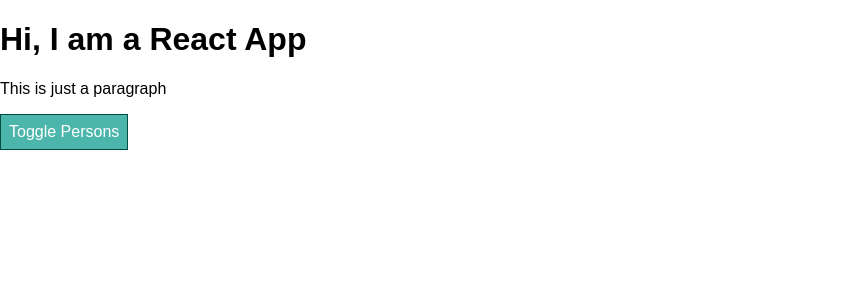
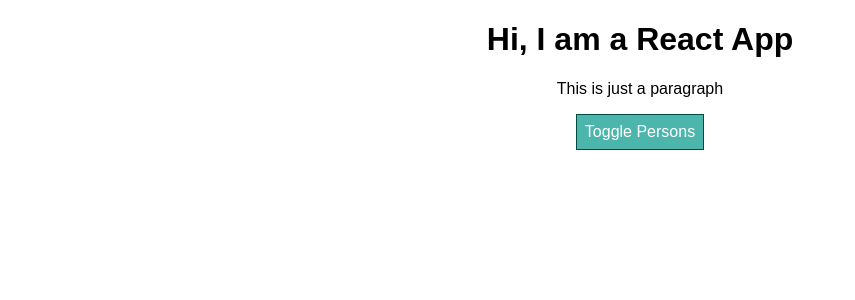
Before and after one commit to Christianq010/udemy_react-complete-guide, a React app: page / in a window 1280 px wide. Shown: the top 300 px of the page, without its empty margins (0-855 px from the left). Built offline with nearby package versions, Linux system fonts and the light colour scheme.

Commit message:
Refactor: Use scss instead of css and import using modules/ classes

```diff
--- a/src/App.js
+++ b/src/App.js
@@ -1,5 +1,5 @@
 import React, { Component } from 'react';
-import './App.css';
+import classes from './App.scss';
 
 import Person from './Person/Person';
 
@@ -72,19 +72,19 @@
       style.backgroundColor = '#EF5350';
     }
 
-    let classes = [];
+    const assginedClasses = [];
 
     if (this.state.person.length <= 2) {
-      classes.push('red');
+      assginedClasses.push(classes.red);
     }
     if (this.state.person.length <= 1) {
-      classes.push('bold');
+      assginedClasses.push(classes.bold);
     }
 
     return (
-        <div className="App">
+        <div className={classes.App}>
           <h1>Hi, I am a React App</h1>
-          <p className={classes.join(' ')}>This is just a paragraph</p>
+          <p className={assginedClasses.join(' ')}>This is just a paragraph</p>
           <button style={style}
                   onClick={this.togglePersonsHandler}>Toggle Persons</button>
           {person}
--- a/src/Person/Person.js
+++ b/src/Person/Person.js
@@ -1,17 +1,11 @@
 import React from 'react';
 
-import Radium from 'radium';
-import './Person.css';
+import classes from './Person.scss';
 
 
 const person = (props) => {
-    const style = {
-        '@media (min-width: 500px)': {
-            width: '450px'
-        }
-    };
     return (
-        <div className="Person" style={style}>
+        <div className={classes.Person}>
             <p onClick={props.click}>I'm a {props.name} who is { props.age } years old</p>
             <p>{props.children}</p>
             <input type="text" onChange={props.changed} value={props.name}/>
@@ -19,4 +13,4 @@
     )
 }
 
-export default Radium(person);
+export default person;
--- a/src/index.js
+++ b/src/index.js
@@ -1,6 +1,6 @@
 import React from 'react';
 import ReactDOM from 'react-dom';
-import './index.css';
+import './index.scss';
 import App from './App';
 import registerServiceWorker from './registerServiceWorker';
 
--- a/src/index.css
+++ b/src/index.scss
@@ -1,4 +1,5 @@
 body {
+  background: lighten(red, 70%);
   margin: 0;
   padding: 0;
   font-family: sans-serif;
```
Also changed, not shown: src/App.scss (renamed from src/App.css), src/Person/Person.scss (renamed from src/Person/Person.css).
